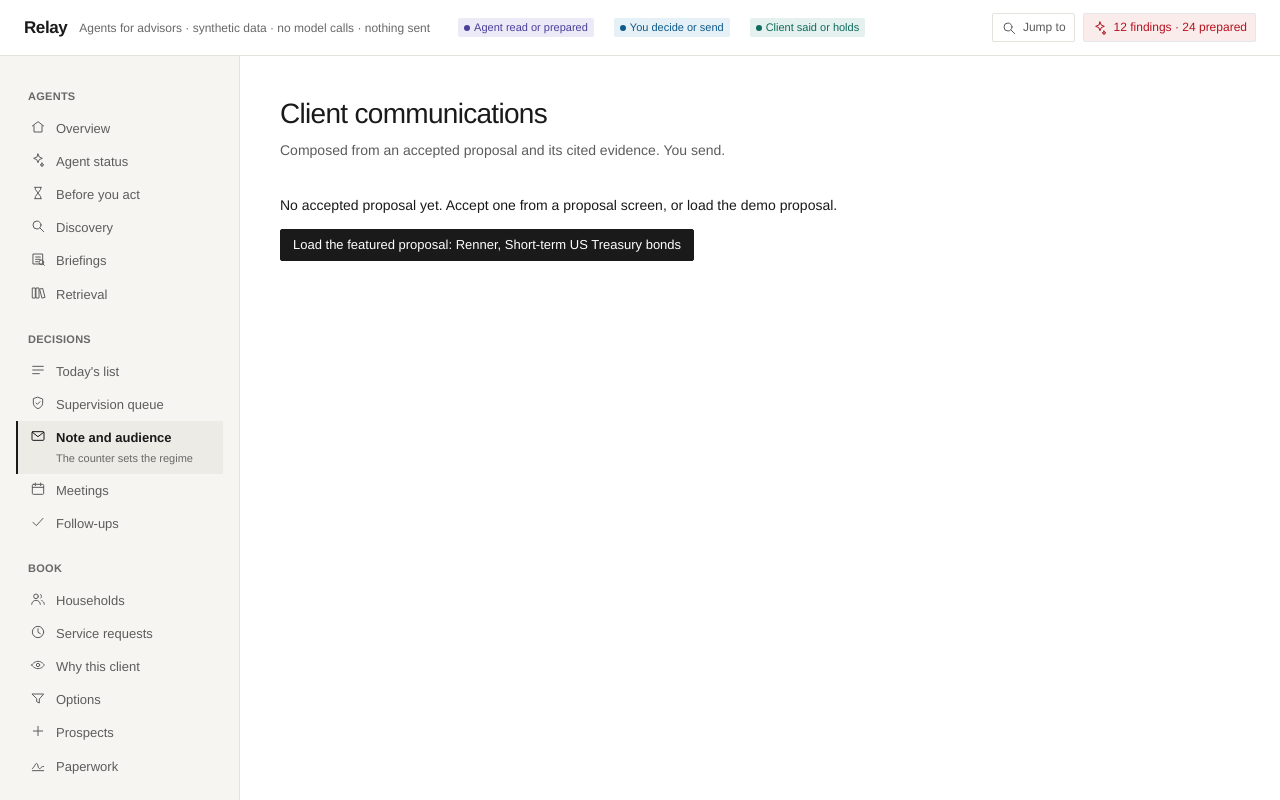
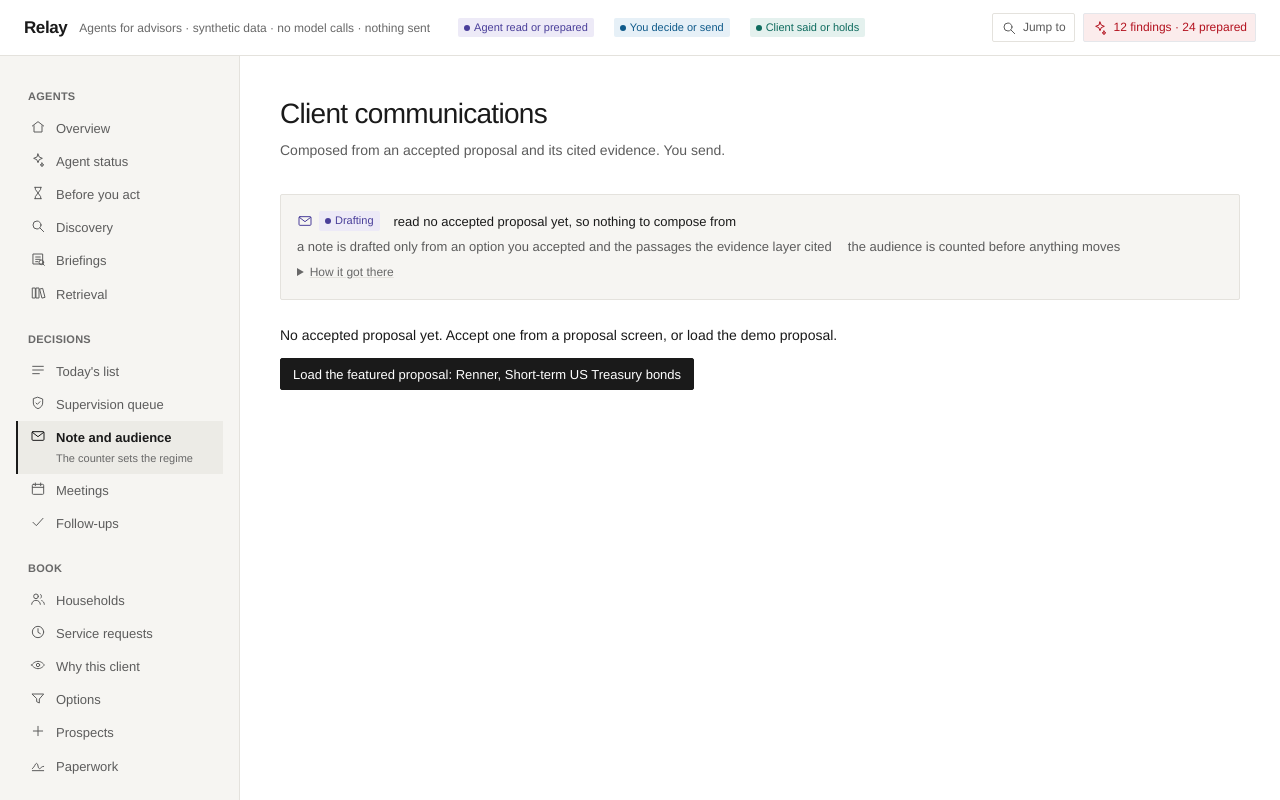
Before and after one commit to nikjain15/relay, a Next.js app: page /communications in a window 1280 px wide. Shown: the top 800 px of the page. Built offline with nearby package versions, Linux system fonts and the light colour scheme.

Commit message:
Agent bar on the communications empty state; the prospecting bar counts only drafted asks; browser check for the bars

```diff
--- a/app/pipeline/page.tsx
+++ b/app/pipeline/page.tsx
@@ -14,7 +14,7 @@ export default function Pipeline() {
         name="Prospecting"
         icon="plus"
         read={`${PROSPECTS.length} prospects across ${ADVISORS_DATA.filter((a) => rankProspects(PROSPECTS, a.id).length).length} books, each with its signal and the path in`}
-        left={[`${PROSPECTS.length} ranked by path, fit and size`, `${PROSPECTS.filter((p) => p.path !== "signal").length} warm paths found`, `${PROSPECTS.length} introduction asks drafted`, `${PROSPECTS.filter((p) => p.path === "signal").length} left cold, with no draft`]}
+        left={[`${PROSPECTS.length} ranked by path, fit and size`, `${PROSPECTS.filter((p) => p.path !== "signal").length} warm paths found`, `${PROSPECTS.filter((p) => p.path !== "signal").length} introduction asks drafted`, `${PROSPECTS.filter((p) => p.path === "signal").length} left cold, with no draft`]}
         steps={[
           { icon: "search", who: "agent", title: "Read each prospect's signal and provenance", detail: "Every prospect names the public source its situation is built from." },
           { icon: "social", who: "agent", title: "Scored the path in", detail: "An existing client or a referral 3, an event 2, a signal alone 1." },
--- a/components/communications.tsx
+++ b/components/communications.tsx
@@ -59,6 +59,18 @@ export function Communications() {
     return (
       <>
         <PageTitle title="Client communications" sub="Composed from an accepted proposal and its cited evidence. You send." />
+        <AgentBar
+          name="Drafting"
+          icon="email"
+          read="no accepted proposal yet, so nothing to compose from"
+          left={["a note is drafted only from an option you accepted and the passages the evidence layer cited", "the audience is counted before anything moves"]}
+          steps={[
+            { icon: "filter", who: "advisor", title: "Waits for an option you accept", detail: "On a proposal screen, or the featured one below." },
+            { icon: "library", who: "agent", title: "Then reads only the cited passages", detail: "A figure not in the proposal or a cited passage cannot appear." },
+            { icon: "people", who: "agent", title: "Then counts every retail recipient of the template, firm-wide, over 30 days", detail: "The count decides the supervisory regime." },
+            { icon: "shield", who: "advisor", title: "You send, after review", detail: "The supervision queue holds it until a principal approves it." },
+          ]}
+        />
         <p className="mb-3">No accepted proposal yet. Accept one from a proposal screen, or load the demo proposal.</p>
         {(() => {
           const o = opportunity(F.opportunityId);
--- a/scripts/e2e.mjs
+++ b/scripts/e2e.mjs
@@ -278,7 +278,7 @@ try {
   for (const path of ["/servicing", "/meetings", "/pipeline", "/onboarding", "/follow-ups", "/communications"]) {
     await page.goto(`${BASE}${path}`);
     const t = await page.locator("main").innerText();
-    if (/read /.test(t) && /How it got there/.test(t) && (/Agent read or prepared/.test(t) || (await page.locator("header").innerText()).includes("Agent read or prepared"))) bars++;
+    if (/read /.test(t) && /How it got there/.test(t) && (/Agent read or prepared/.test(t) || (await page.locator("header").first().innerText()).includes("Agent read or prepared"))) bars++;
   }
   check("agent bars: six workflow screens open with what the agent read, what it left, a trace and the legend", bars === 6, `${bars} of 6`);
   // Before you act: every option carried to the morning after, graded, with a trace; picking a row changes the detail.
```
Also changed, not shown: 1 other file (tests, documents, lock files or other folders).
